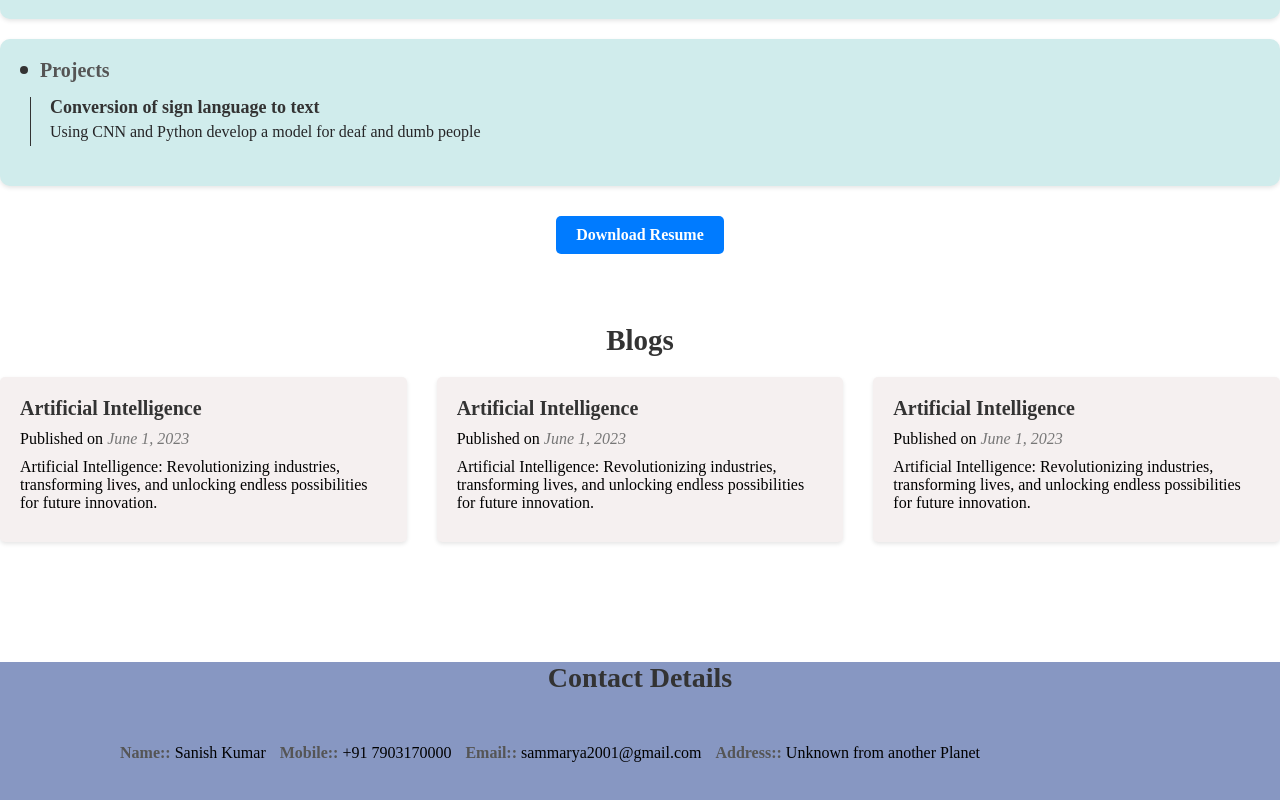
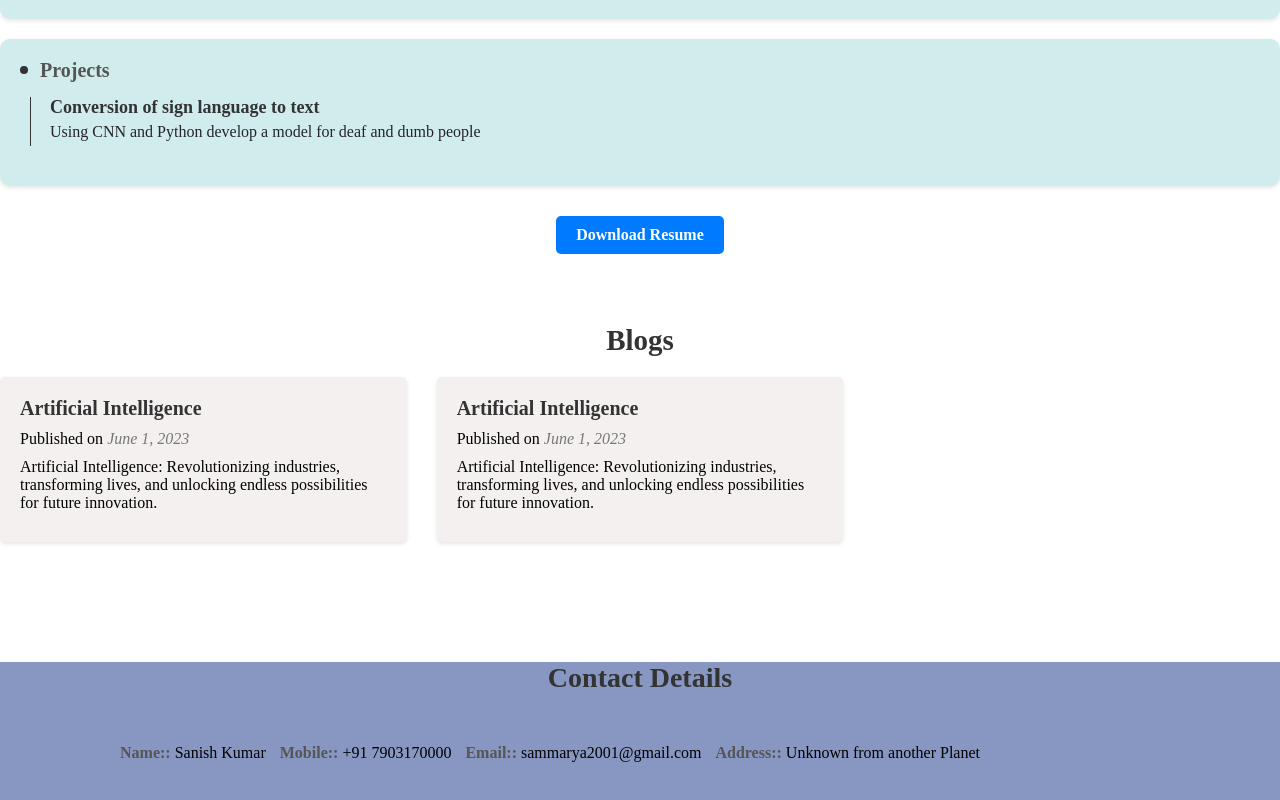
Before and after one commit to sanishroxx/2nd-Portfolio-website, a plain HTML site: page index.html in a window 1280 px wide. Shown: the part 1436-2236 px from the top of the page. Drawn offline with Linux system fonts and the light colour scheme.

Commit message:
Update index.html

```diff
--- a/index.html
+++ b/index.html
@@ -139,11 +139,11 @@
                     <p>Published on <span class="blog-date">June 1, 2023</span></p>
                     <p>Artificial Intelligence: Revolutionizing industries, transforming lives, and unlocking endless possibilities for future innovation.</p>
                 </div>
-                <div class="blog-entry">
+<!--                 <div class="blog-entry">
                     <h3>Artificial Intelligence</h3>
                     <p>Published on <span class="blog-date">June 1, 2023</span></p>
                     <p>Artificial Intelligence: Revolutionizing industries, transforming lives, and unlocking endless possibilities for future innovation.</p>
-                </div>
+                </div> -->
             </div>
         </div>
       </blog>
```
